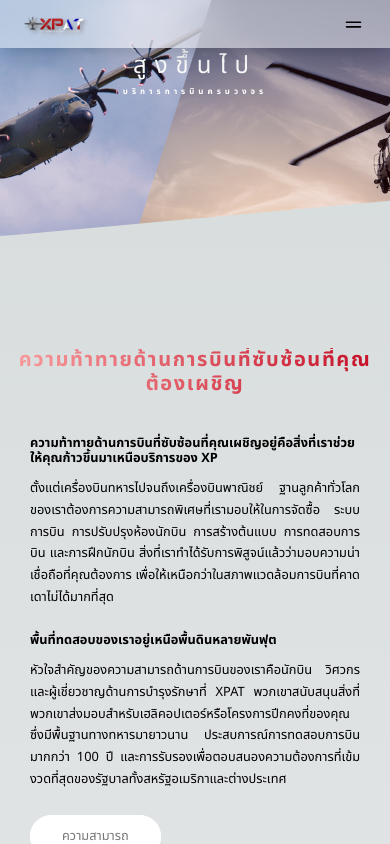
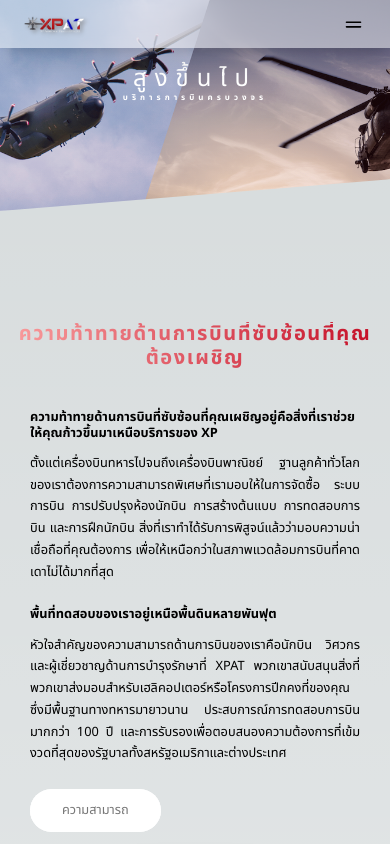
Before and after one commit to openmymai/xpaerospace, a Next.js app: page / in a window 390 px wide. Shown: the top 844 px of the page. Built offline with nearby package versions, Linux system fonts and the light colour scheme.

Commit message:
Header Title at position in mobile

```diff
--- a/app/components/About.js
+++ b/app/components/About.js
@@ -39,7 +39,7 @@ const About = () => {
               และการรับรองเพื่อตอบสนองความต้องการที่เข้มงวดที่สุดของรัฐบาลทั้งสหรัฐอเมริกาและต่างประเทศ
             </p>
             <Link
-              href='#about'
+              href='/capabilities'
               className='btn btn--white btn--animated'
             >
               ความสามารถ
--- a/app/components/Navigation.js
+++ b/app/components/Navigation.js
@@ -94,7 +94,7 @@ const Navigation = () => {
                   เกี่ยวกับ
                 </li>
               </Link>
-              <Link href='/'>
+              <Link href='/capabilities'>
                 <li
                   onClick={() => setMenuOpen(false)}
                   className='ml-10 py-4 hover:border-b border-transparent border-b hover:border-red-700 cursor-pointer text-2xl'
--- a/app/style.css
+++ b/app/style.css
@@ -128,7 +128,7 @@ p {
   .heading-primary--main {
     letter-spacing: 1rem;
     font-size: 3rem;
-    margin-bottom: 1rem;
+    margin-top: 5rem;
   }
 }
 .heading-primary--sub {
@@ -1178,7 +1178,7 @@ p {
   .header {
     -webkit-clip-path: polygon(0 0, 100% 0, 100% 85%, 0 100%);
     clip-path: polygon(0 0, 100% 0, 100% 85%, 0 100%);
-    height: 28vh;
+    height: 25vh;
     margin-bottom: 120px;
   }
 }
--- a/sass/base/_typography.scss
+++ b/sass/base/_typography.scss
@@ -30,7 +30,7 @@ p {
     @include respond(phone) {
       letter-spacing: 1rem;
       font-size: 3rem;
-      margin-bottom: 1rem;
+      margin-top: 5rem;
     }
     /*
         animation-delay: 3s;
--- a/sass/layout/_header.scss
+++ b/sass/layout/_header.scss
@@ -32,7 +32,7 @@
   @include respond(phone) {
     -webkit-clip-path: polygon(0 0, 100% 0, 100% 85%, 0 100%);
     clip-path: polygon(0 0, 100% 0, 100% 85%, 0 100%);
-    height: 28vh;
+    height: 25vh;
     margin-bottom: 120px;
   }
 
```
